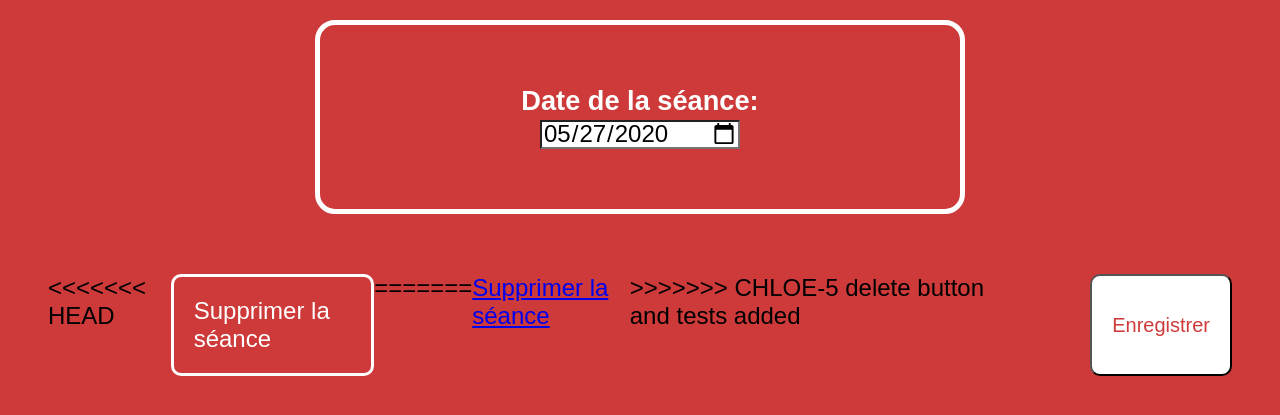
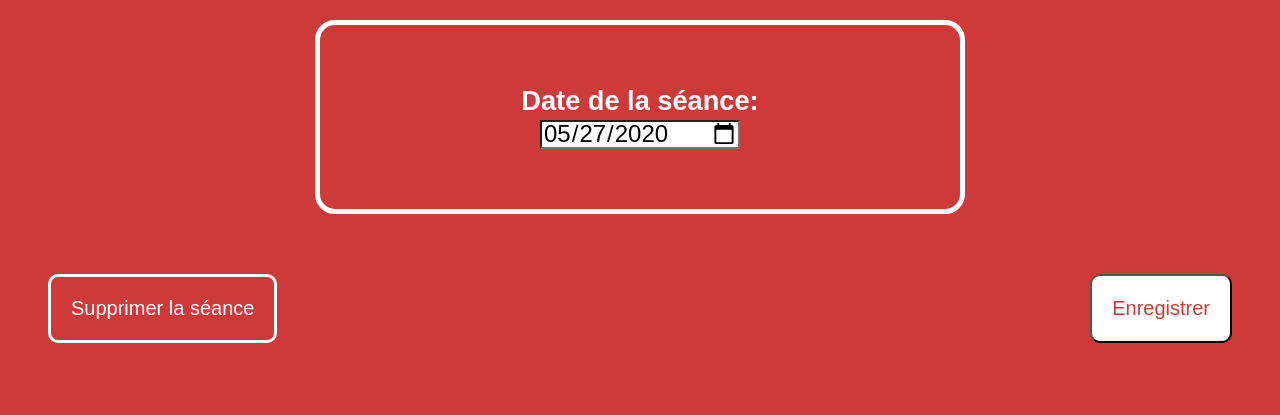
Before and after one commit to chloefont/planyourshape, a Django app: template projet_muscu/muscu_site/templates/muscu_site/session_complete.html in a window 1280 px wide. Shown: the top 415 px of the page. Run offline with Django 3.2, Linux system fonts and the light colour scheme; the template is opened without the code that fills it: values that come from a table or form of the project are taken from there, others are empty.

Commit message:
CHLOE-5 buttons style changed for sessions summaries

```diff
--- a/projet_muscu/muscu_site/static/css/style.css
+++ b/projet_muscu/muscu_site/static/css/style.css
@@ -82,11 +82,17 @@ input, textarea {
   text-decoration: none;
 }
 
-.main-button--white:hover, .second-button--white:hover, .second-button--red:hover {
-  font-weight: var(--font-weight-bold);
+.second-button--red {
+  font-size: var(--font-size-button);
+  color: var(--main-color);
+  text-decoration: none;
+  border-radius: var(--border-radius-button);
+  border: 3px solid var(--main-color);
+  padding: var(--spacing-medium);
 }
 
 .second-button--white {
+  font-size: var(--font-size-button);
   color: white;
   text-decoration: none;
   border-radius: var(--border-radius-button);
@@ -94,12 +100,8 @@ input, textarea {
   padding: var(--spacing-medium);
 }
 
-.second-button--red {
-  color: var(--main-color);
-  text-decoration: none;
-  border-radius: var(--border-radius-button);
-  border: 3px solid var(--main-color);
-  padding: var(--spacing-medium);
+.main-button--white:hover, .second-button--white:hover, .second-button--red:hover {
+  font-weight: var(--font-weight-bold);
 }
 
 .button-add, .button-cancel {
--- a/projet_muscu/muscu_site/templates/muscu_site/session_complete.html
+++ b/projet_muscu/muscu_site/templates/muscu_site/session_complete.html
@@ -22,11 +22,7 @@
   {{ exercise_completed_formset.management_form }}
 
   {% for exercise, form in list_exercise_form %}
-<<<<<<< HEAD
   <div class="block-exercise">
-=======
-  <div class="block-exercises">
->>>>>>> CHLOE-5 delete button and tests added
 
     <div class="title-exercise-complete">
       {{ exercise.exercise }}
@@ -61,11 +57,8 @@
 
   <div class="align-space-between"">
     <div class="on-left">
-<<<<<<< HEAD
-      <a href="{% url 'delete_session' training_session.id %}" class="second-button--white">Supprimer la séance</a>
-=======
-      <a href="{% url 'delete_session' session_type='planned' session_id=training_session.id %}" class="button-submit--white button-delete">Supprimer la séance</a>
->>>>>>> CHLOE-5 delete button and tests added
+      <a href="{% url 'delete_session' session_type='planned' session_id=training_session.id %}"
+         class="second-button--white">Supprimer la séance</a>
     </div>
     <div class="on-right">
       <button type="submit" name="button_save" class="main-button--white">Enregistrer</button>
--- a/projet_muscu/muscu_site/tests.py
+++ b/projet_muscu/muscu_site/tests.py
@@ -1,7 +1,7 @@
 from django.test import TestCase
 from django.urls import reverse
 
-from muscu_site.models import TrainingSession, Exercise, TrainingSessionCompleted
+from muscu_site.models import TrainingSession, Exercise, TrainingSessionCompleted, ExerciseCompleted
 
 
 class SessionListTest(TestCase):
--- a/projet_muscu/muscu_site/views.py
+++ b/projet_muscu/muscu_site/views.py
@@ -93,7 +93,7 @@ def complete_session(request, session_id):
 
 def session_summary(request, session_completed_id):
     training_session_completed = get_object_or_404(TrainingSessionCompleted, id=session_completed_id)
-    exercises_completed = training_session_completed.exercise_completed.all()
+    exercises_completed = training_session_completed.exercises_completed.all()
 
     context = {
         'training_session_completed': training_session_completed,
```
Also changed, not shown: projet_muscu/muscu_site/templates/muscu_site/session_summary.html (+4 -4 lines).
